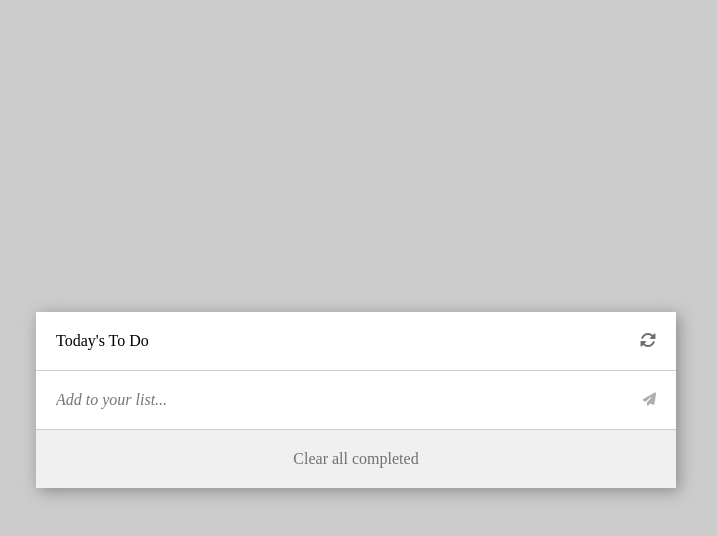
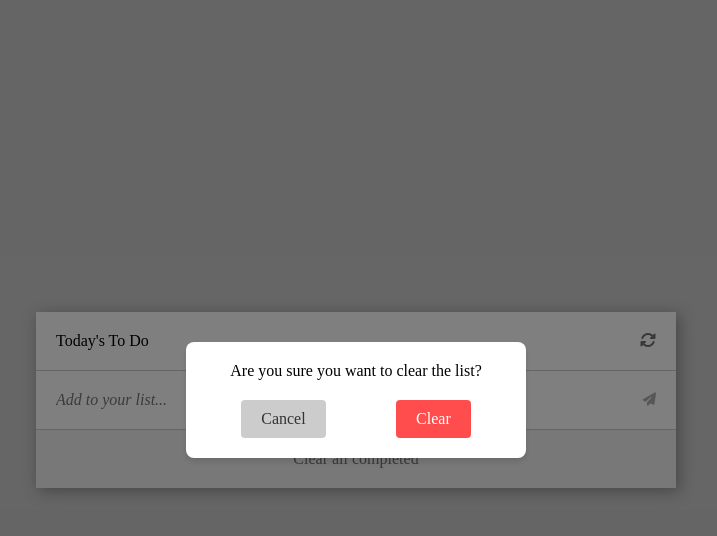
Before and after one commit to IngDavidTM/to-do-list, a website built with webpack: page src/index.html in a window 1280 px wide. Both pictures are taken after a click on the icon 932 px from the left and 341 px from the top of the page. Shown: the whole page, without its empty margins (284-1001 px from the left). Built offline with nearby package versions, Linux system fonts and the light colour scheme.

Commit message:
Implement a confirmation modal for clearing the to-do list.

```diff
--- a/src/index.css
+++ b/src/index.css
@@ -75,7 +75,26 @@ form button {
   width: 100%;
   display: flex;
   flex-direction: column;
-  justify-content: center;
+  max-height: 400px;
+  overflow-y: auto;
+}
+
+/* Scrollbar styling for Webkit browsers */
+.list::-webkit-scrollbar {
+  width: 8px;
+}
+
+.list::-webkit-scrollbar-track {
+  background: #f1f1f1;
+}
+
+.list::-webkit-scrollbar-thumb {
+  background: #888;
+  border-radius: 4px;
+}
+
+.list::-webkit-scrollbar-thumb:hover {
+  background: #555;
 }
 
 .formList {
@@ -124,3 +143,55 @@ form button {
   cursor: pointer;
   padding: 20px;
 }
+
+/* Modal Styles */
+.modal {
+  position: fixed;
+  top: 0;
+  left: 0;
+  width: 100%;
+  height: 100%;
+  background-color: rgba(0, 0, 0, 0.5);
+  display: flex;
+  justify-content: center;
+  align-items: center;
+  z-index: 1000;
+}
+
+.modal.hidden {
+  display: none;
+}
+
+.modal-content {
+  background-color: #fff;
+  padding: 20px;
+  border-radius: 8px;
+  box-shadow: 0 4px 6px rgba(0, 0, 0, 0.1);
+  text-align: center;
+  max-width: 300px;
+  width: 90%;
+}
+
+.modal-actions {
+  display: flex;
+  justify-content: space-around;
+  margin-top: 20px;
+}
+
+.modal-btn {
+  padding: 10px 20px;
+  border: none;
+  border-radius: 4px;
+  cursor: pointer;
+  font-size: 16px;
+}
+
+.modal-btn.cancel {
+  background-color: #ccc;
+  color: #333;
+}
+
+.modal-btn.confirm {
+  background-color: #ff4d4d;
+  color: #fff;
+}
--- a/src/index.html
+++ b/src/index.html
@@ -22,5 +22,16 @@
             <button id="clear" class="clear">Clear all completed</button>
         </div>
     </div>
+
+    <!-- Confirmation Modal -->
+    <div id="confirmation-modal" class="modal hidden">
+        <div class="modal-content">
+            <p>Are you sure you want to clear the list?</p>
+            <div class="modal-actions">
+                <button id="cancel-clear" class="modal-btn cancel">Cancel</button>
+                <button id="confirm-clear" class="modal-btn confirm">Clear</button>
+            </div>
+        </div>
+    </div>
 </body>
 </html>
--- a/src/modules/refresh.js
+++ b/src/modules/refresh.js
@@ -3,9 +3,43 @@ import mainArr from './const.js';
 import addHtml from './addHtml.js';
 
 const refreshBtn = () => {
-  mainArr.splice(0, mainArr.length);
-  storage();
-  addHtml();
+  const modal = document.getElementById('confirmation-modal');
+  const confirmBtn = document.getElementById('confirm-clear');
+  const cancelBtn = document.getElementById('cancel-clear');
+
+  // Show the modal
+  modal.classList.remove('hidden');
+
+  // Function to handle the actual clearing
+  const performClear = () => {
+    mainArr.splice(0, mainArr.length);
+    storage();
+    addHtml();
+    closeModal();
+  };
+
+  // Function to close the modal and cleanup listeners
+  const closeModal = () => {
+    modal.classList.add('hidden');
+    cleanup();
+  };
+
+  const backdropClickHandler = (e) => {
+    if (e.target === modal) {
+      closeModal();
+    }
+  };
+
+  const cleanup = () => {
+    confirmBtn.removeEventListener('click', performClear);
+    cancelBtn.removeEventListener('click', closeModal);
+    modal.removeEventListener('click', backdropClickHandler);
+  }
+
+  // Attach listeners
+  confirmBtn.addEventListener('click', performClear);
+  cancelBtn.addEventListener('click', closeModal);
+  modal.addEventListener('click', backdropClickHandler);
 };
 
 export default refreshBtn;
```
